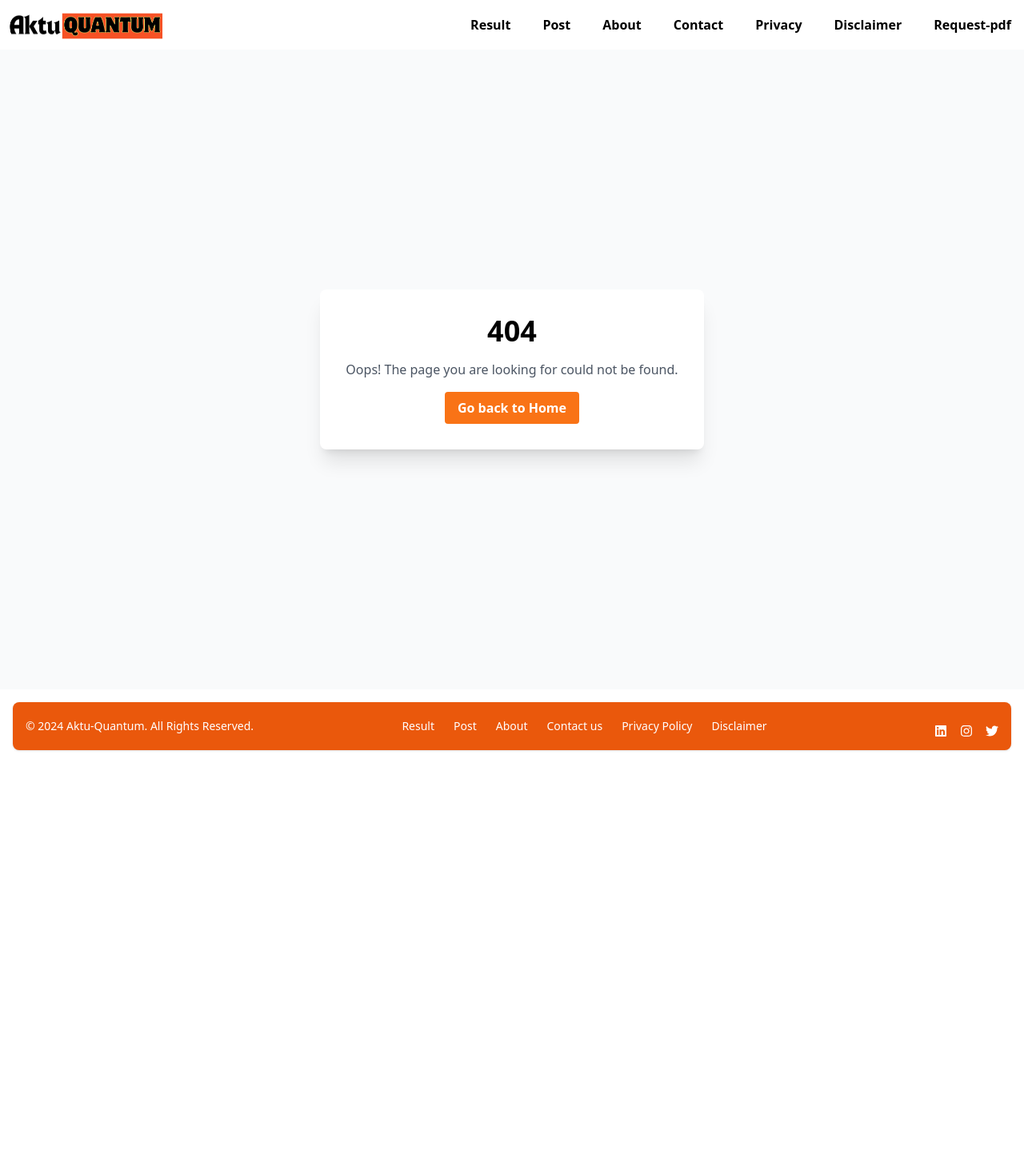
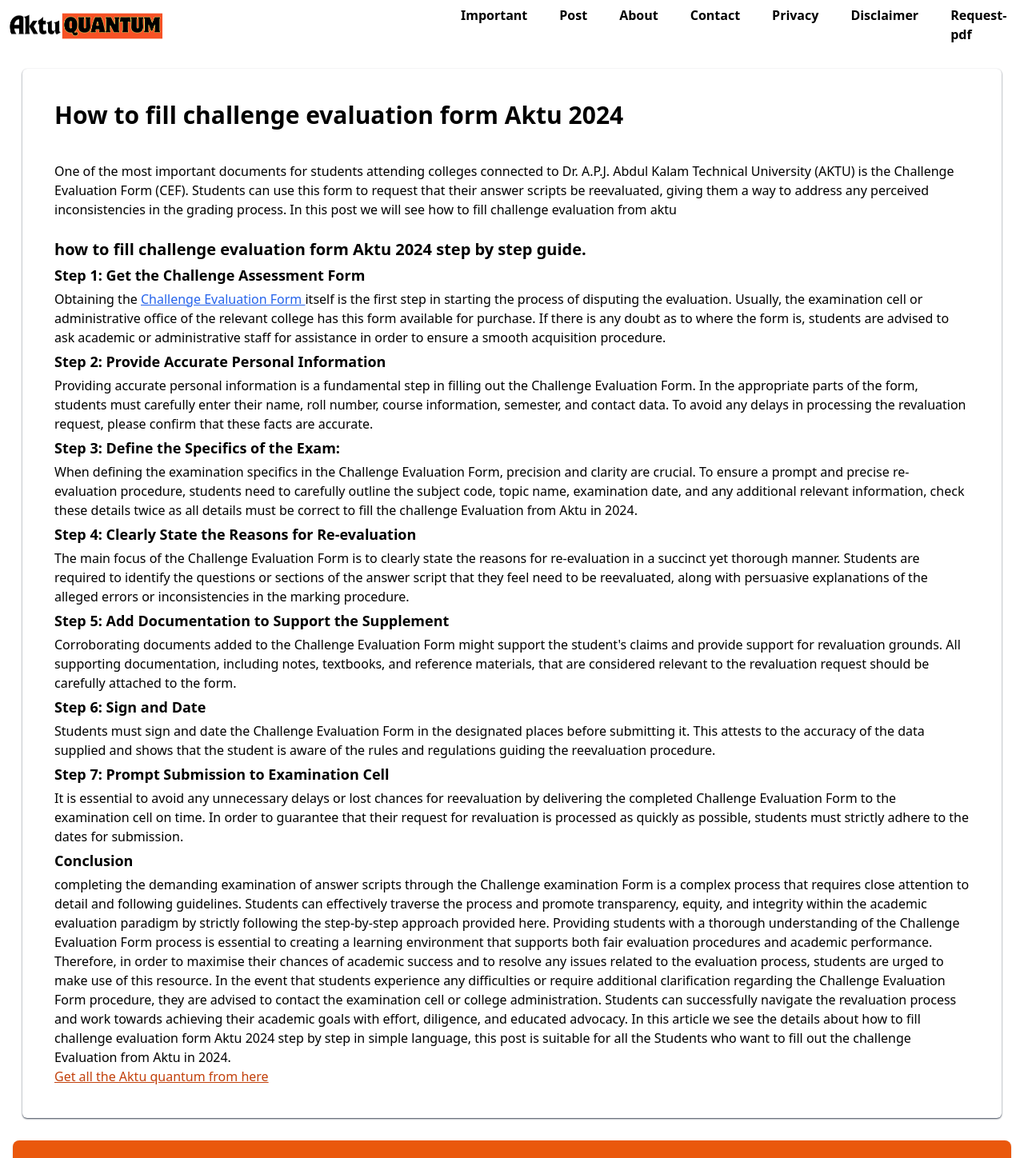
Before and after one commit to MuditxRajput/aktu_quantum_frontend, a React (Create React App) app: page /challenge in a window 1280 px wide. Shown: the top 1448 px of the page at 80% size. Before the commit the page ends 954 px from the top, so only its background shows below. Built offline with nearby package versions, Linux system fonts and the light colour scheme.

Commit message:
'challengePost'

```diff
--- a/src/App.js
+++ b/src/App.js
@@ -13,6 +13,7 @@
 import Homepage from "./Pages/Homepage";
 import PrivacyPolicy from "./Pages/PrivacyPolicy";
 import Result from "./Pages/Result";
+import Challenge from "./Post/Challenge";
 import store from "./Store/configStore";
 const App = () => {
   return (
@@ -44,6 +45,7 @@
           {/* <Route path="/view" element = {<PdfView/>} />  */}
           <Route path="/view" element = {<View/>} />
           <Route path="/result" element = {<Result/>}  />
+          <Route path="/challenge" element = {<Challenge/>}  />
         </Routes>
         <Fottter/>
       </BrowserRouter>
--- a/src/Components/MobileMenu.jsx
+++ b/src/Components/MobileMenu.jsx
@@ -1,4 +1,4 @@
-import React from "react";
+import React, { useState } from "react";
 import { useDispatch } from "react-redux";
 import { useNavigate } from 'react-router-dom';
 import { setMobileMenu } from "../Slices/UserSlice";
@@ -6,44 +6,39 @@
 const MobileMenu = () => {
   const navigate = useNavigate();
   const dispatch = useDispatch();
-  const MenuItem = React.memo(({ text }) => {
-    const handleClick = () => {
-      if (text === "Request-pdf") {
-          // Open Google Form link in a new tab
-          window.open("https://forms.gle/oQQsVT4LukgyNXgP9", "_blank");
-      }else if(text==='Post')
-      {
-          navigate('/first')
-      }
-      else if(text==='Result')
-        {
-          navigate('/result')
-        }
-       else {
-          // Navigate to the corresponding route
-          console.log(text);
-          dispatch(setMobileMenu(false))
-          navigate(`/${text.toLowerCase()}`);
+  const [showDropdown, setShowDropdown] = useState(false);
 
-      }
+  const MenuItem = React.memo(({ text, onClick }) => {
+    return (
+      <li className='hover:text-orange-600 cursor-pointer' onClick={onClick}>
+        {text}
+      </li>
+    );
+  });
+
+  const handleDropdown = (path) => {
+    dispatch(setMobileMenu(false));
+    navigate(path);
   };
 
   return (
-      <li className='hover:text-orange-600' onClick={handleClick}>
-          {text}
-      </li>
-  );
-  });
-  return (
-    <div className=" absolute w-full z-10 text-black bg-white outline-none border-none flex justify-center ">
-      <ul className="  flex flex-col sm:gap-10 text-black font-Roboto font-semibold ">
-        <MenuItem text="Result" />
-        <MenuItem text="Post" />
-        <MenuItem text="About" />
-        <MenuItem text="Contact" />
-        <MenuItem text="Privacy" />
-        <MenuItem text="Disclaimer" />
-        <MenuItem text="Request-pdf" />
+    <div className="absolute w-full z-10 text-black bg-white outline-none border-none flex justify-center">
+      <ul className="flex flex-col sm:gap-10 text-black font-Roboto font-semibold">
+        <li className='hover:text-orange-600 cursor-pointer' onClick={() => setShowDropdown(!showDropdown)}>
+          Important
+          {showDropdown && (
+            <ul className="mt-2 pl-4 border-l-2 border-orange-600">
+              <MenuItem text="Result" onClick={() => handleDropdown('/result')} />
+              <MenuItem text="Challenge" onClick={() => handleDropdown('/challenge')} />
+            </ul>
+          )}
+        </li>
+        <MenuItem text="Post" onClick={() => navigate('/first')} />
+        <MenuItem text="About" onClick={() => navigate('/about')} />
+        <MenuItem text="Contact" onClick={() => navigate('/contact')} />
+        <MenuItem text="Privacy" onClick={() => navigate('/privacy')} />
+        <MenuItem text="Disclaimer" onClick={() => navigate('/disclaimer')} />
+        <MenuItem text="Request-pdf" onClick={() => window.open("https://forms.gle/oQQsVT4LukgyNXgP9", "_blank")} />
       </ul>
     </div>
   );
--- a/src/Components/NavMenu.jsx
+++ b/src/Components/NavMenu.jsx
@@ -1,46 +1,49 @@
-import React from "react";
+import React, { useState } from "react";
 import { useNavigate } from "react-router-dom";
 
 const NavMenu = () => {
   const navigate = useNavigate();
+  const [isOpen, setIsOpen] = useState(false); // State to manage dropdown visibility
 
-  const MenuItem = React.memo(({ text }) => {
-    const handleClick = () => {
-      if (text === "Request-pdf") {
-        // Open Google Form link in a new tab
-        window.open("https://forms.gle/oQQsVT4LukgyNXgP9", "_blank");
-      }
-      else if(text==='Post')
-      {
-          navigate('/first')
-      }
-      else if(text==='Result')
-        {
-          navigate('/result')
-        }
-      else {
-        // Navigate to the corresponding route
-        navigate(`/${text.toLowerCase()}`);
-      }
-    };
-
+  const MenuItem = React.memo(({ text, onClick }) => {
     return (
-      <li className="hover:text-orange-600" onClick={handleClick}>
+      <li className="hover:text-orange-600 cursor-pointer" onClick={onClick}>
         {text}
       </li>
     );
   });
 
+  // Dropdown menu component
+  const DropdownMenu = () => (
+    <div className="relative">
+      <div onClick={() => setIsOpen(!isOpen)} className="hover:text-orange-600 cursor-pointer">
+        Important
+      </div>
+      {isOpen && (
+        <ul className="absolute bg-white shadow-lg mt-1 rounded">
+          <MenuItem text="Result" onClick={() => handleNavigate('/result')} />
+          <MenuItem text="Challenge" onClick={() => handleNavigate('/challenge')} />
+        </ul>
+      )}
+    </div>
+  );
+
+  // Navigation handler including closing the dropdown
+  const handleNavigate = (path) => {
+    setIsOpen(false); // Close dropdown when an item is clicked
+    navigate(path);
+  };
+
   return (
     <div className="hidden sm:block">
-      <ul className="flex sm:gap-10 text-black font-Roboto font-semibold cursor-pointer">
-        <MenuItem text="Result" />
-        <MenuItem text="Post" />
-        <MenuItem text="About" />
-        <MenuItem text="Contact" />
-        <MenuItem text="Privacy" />
-        <MenuItem text="Disclaimer" />
-        <MenuItem text="Request-pdf" />
+      <ul className="flex gap-10 text-black font-Roboto font-semibold">
+        <DropdownMenu />
+        <MenuItem text="Post" onClick={() => navigate('/first')} />
+        <MenuItem text="About" onClick={() => navigate('/about')} />
+        <MenuItem text="Contact" onClick={() => navigate('/contact')} />
+        <MenuItem text="Privacy" onClick={() => navigate('/privacy')} />
+        <MenuItem text="Disclaimer" onClick={() => navigate('/disclaimer')} />
+        <MenuItem text="Request-pdf" onClick={() => window.open("https://forms.gle/oQQsVT4LukgyNXgP9", "_blank")} />
       </ul>
     </div>
   );
--- /dev/null
+++ b/src/Post/Challenge.jsx
@@ -0,0 +1,147 @@
+import React from "react";
+import { Helmet } from "react-helmet";
+const Challenge = () => {
+  return (
+    <>
+      <Helmet>
+        <meta charSet="utf-8" />
+        <title>
+          How to fill challenge evaluation form Aktu 2024 | challenge evaluation
+          aktu result
+        </title>
+        <meta
+          name="description"
+          content="In this article we see the details about how to fill challenge evaluation form Aktu 2024 step by step in simple language, this post is suitable for all the Students who want to fill out the challenge Evaluation from Aktu in 2024."
+        />
+        <link
+          rel="canonical"
+          href="https://www.aktu-quantum.online/Challenge"
+        />
+      </Helmet>
+
+      <div className="m-7 rounded-md shadow-sm shadow-gray-700 p-10">
+        <div className="mb-10">
+          <h1 className="font-bold text-3xl mb-2">
+            How to fill challenge evaluation form Aktu 2024
+          </h1>
+        </div>
+        <div className="mb-6">
+          <p>
+            One of the most important documents for students attending colleges
+            connected to Dr. A.P.J. Abdul Kalam Technical University (AKTU) is
+            the Challenge Evaluation Form (CEF). Students can use this form to
+            request that their answer scripts be reevaluated, giving them a way
+            to address any perceived inconsistencies in the grading process. In
+            this post we will see how to fill challenge evaluation from aktu
+          </p>
+        </div>
+        <div>
+          <p className="text-xl font-semibold mb-1 mt-1   ">
+            how to fill challenge evaluation form Aktu 2024 step by step guide.
+          </p>
+          <p className="text-lg font-semibold mb-1 mt-1">
+            Step 1: Get the Challenge Assessment Form
+          </p>
+          <p>
+            Obtaining the <a href="https://erp.aktu.ac.in/" className="text-blue-600 underline">Challenge Evaluation Form </a> itself is the first step in
+            starting the process of disputing the evaluation. Usually, the
+            examination cell or administrative office of the relevant college
+            has this form available for purchase. If there is any doubt as to
+            where the form is, students are advised to ask academic or
+            administrative staff for assistance in order to ensure a smooth
+            acquisition procedure.
+          </p>
+          <p className="text-lg font-semibold mb-1 mt-1">
+            Step 2: Provide Accurate Personal Information
+          </p>
+          <p>
+            Providing accurate personal information is a fundamental step in
+            filling out the Challenge Evaluation Form. In the appropriate parts
+            of the form, students must carefully enter their name, roll number,
+            course information, semester, and contact data. To avoid any delays
+            in processing the revaluation request, please confirm that these
+            facts are accurate.
+          </p>
+          <p className="text-lg font-semibold mb-1 mt-1">
+            Step 3: Define the Specifics of the Exam:
+          </p>
+          <p>
+            When defining the examination specifics in the Challenge Evaluation
+            Form, precision and clarity are crucial. To ensure a prompt and
+            precise re-evaluation procedure, students need to carefully outline
+            the subject code, topic name, examination date, and any additional
+            relevant information, check these details twice as all details must
+            be correct to fill the challenge Evaluation from Aktu in 2024.
+          </p>
+          <p className="text-lg font-semibold mb-1 mt-1">
+            Step 4: Clearly State the Reasons for Re-evaluation
+          </p>
+          <p>
+            The main focus of the Challenge Evaluation Form is to clearly state
+            the reasons for re-evaluation in a succinct yet thorough manner.
+            Students are required to identify the questions or sections of the
+            answer script that they feel need to be reevaluated, along with
+            persuasive explanations of the alleged errors or inconsistencies in
+            the marking procedure.
+          </p>
+          <p className="text-lg font-semibold mb-1 mt-1">
+            Step 5: Add Documentation to Support the Supplement
+          </p>
+          <p>
+            Corroborating documents added to the Challenge Evaluation Form might
+            support the student's claims and provide support for revaluation
+            grounds. All supporting documentation, including notes, textbooks,
+            and reference materials, that are considered relevant to the
+            revaluation request should be carefully attached to the form.
+          </p>
+          <p className="text-lg font-semibold mb-1 mt-1">
+            Step 6: Sign and Date
+          </p>
+          <p>
+            Students must sign and date the Challenge Evaluation Form in the
+            designated places before submitting it. This attests to the accuracy
+            of the data supplied and shows that the student is aware of the
+            rules and regulations guiding the reevaluation procedure.
+          </p>
+          <p className="text-lg font-semibold mb-1 mt-1">
+            Step 7: Prompt Submission to Examination Cell
+          </p>
+          <p>
+            It is essential to avoid any unnecessary delays or lost chances for
+            reevaluation by delivering the completed Challenge Evaluation Form
+            to the examination cell on time. In order to guarantee that their
+            request for revaluation is processed as quickly as possible,
+            students must strictly adhere to the dates for submission.
+          </p>
+          <p className="text-lg font-semibold mb-1 mt-1">Conclusion</p>
+          <p>
+            completing the demanding examination of answer scripts through the
+            Challenge examination Form is a complex process that requires close
+            attention to detail and following guidelines. Students can
+            effectively traverse the process and promote transparency, equity,
+            and integrity within the academic evaluation paradigm by strictly
+            following the step-by-step approach provided here. Providing
+            students with a thorough understanding of the Challenge Evaluation
+            Form process is essential to creating a learning environment that
+            supports both fair evaluation procedures and academic performance.
+            Therefore, in order to maximise their chances of academic success
+            and to resolve any issues related to the evaluation process,
+            students are urged to make use of this resource. In the event that
+            students experience any difficulties or require additional
+            clarification regarding the Challenge Evaluation Form procedure,
+            they are advised to contact the examination cell or college
+            administration. Students can successfully navigate the revaluation
+            process and work towards achieving their academic goals with effort,
+            diligence, and educated advocacy. In this article we see the details
+            about how to fill challenge evaluation form Aktu 2024 step by step
+            in simple language, this post is suitable for all the Students who
+            want to fill out the challenge Evaluation from Aktu in 2024.
+          </p>
+          <p> <a href="https://www.aktu-quantum.online/" className="text-orange-700 underline">Get all the Aktu quantum from here </a></p>
+        </div>
+      </div>
+    </>
+  );
+};
+
+export default Challenge;
```
